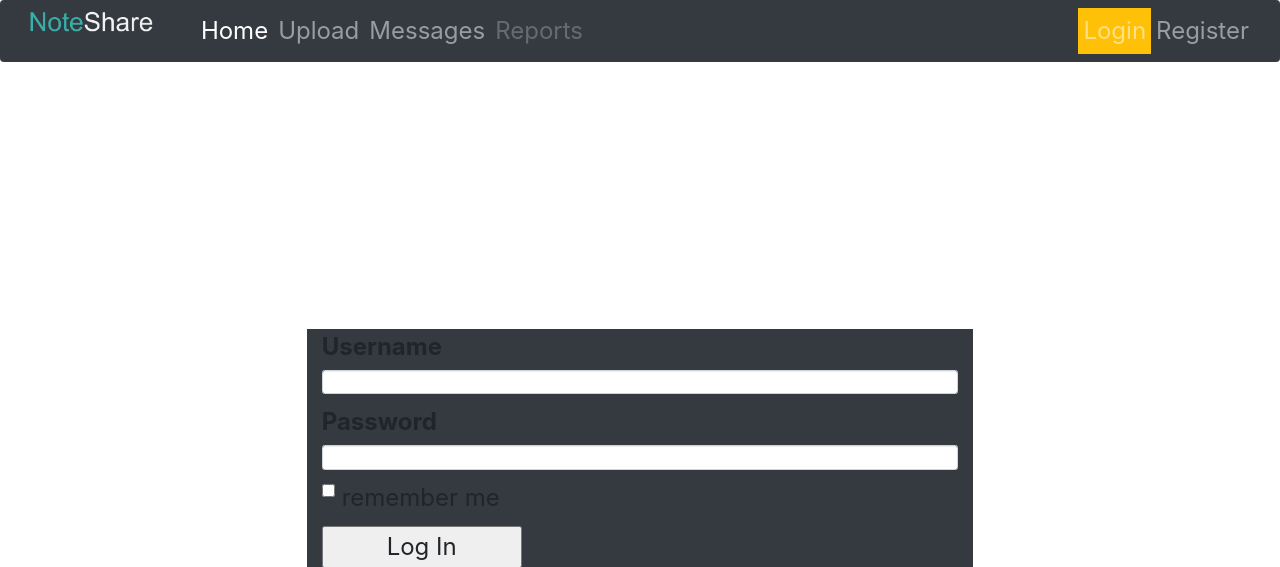
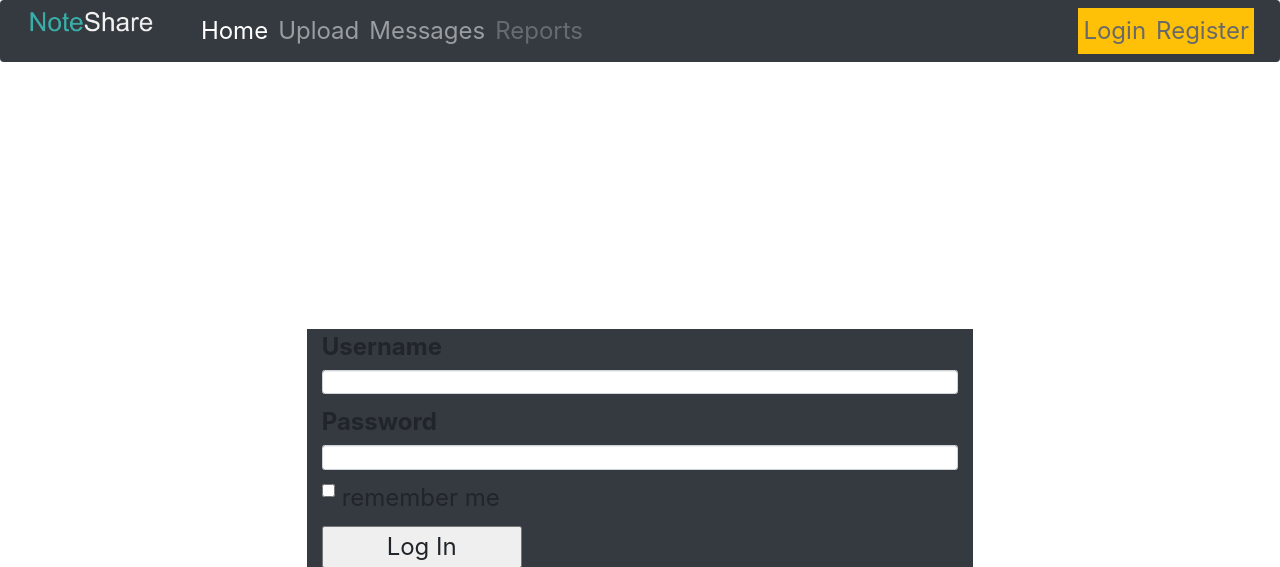
Before and after one commit to PinterAd/set09103, a Flask app: page /login in a window 1280 px wide. Shown: the top 567 px of the page. Run offline with Flask 2, Linux system fonts and the light colour scheme; some libraries are stand-ins or nearby versions.

Commit message:
Update login.html

```diff
--- a/templates/login.html
+++ b/templates/login.html
@@ -18,7 +18,7 @@ Noteshare
 {% block navbar %}
 <div class="bs-example" style="font-size:24px">
   <nav class="navbar navbar-expand-md navbar-dark bg-dark">
-      <a href="#" class="navbar-brand">
+      <a href="#" class="navbar-brand align-middle">
           <img src="/static/logo.png" height="28" alt="Noteshare">
       </a>
       <button type="button" class="navbar-toggler" data-toggle="collapse" data-target="#navbarCollapse">
@@ -33,8 +33,8 @@ Noteshare
               <a href="#" class="nav-item nav-link disabled" tabindex="-1">Reports</a>
           </div>
           <div class="navbar-nav ml-auto">
-              <a href="login" class="nav-item nav-link btn-warning">Login</a>
-              <a href="register" class="nav-item nav-link">Register</a>
+              <a href="login" class="nav-item nav-link btn-warning" style="color:dimgray;">Login</a>
+              <a href="register" class="nav-item nav-link btn-warning" style="color:dimgray;">Register</a>
           </div>
       </div>
   </nav>
```
